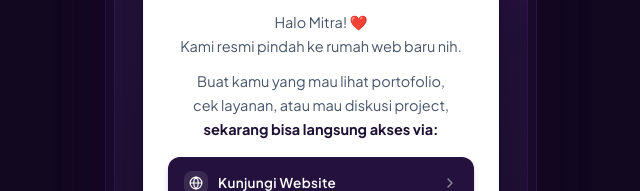
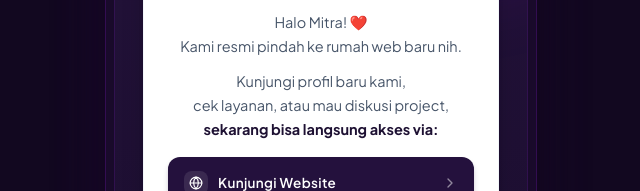
Before and after one commit to otakatikidebranding/otakatikide, a React (Vite) app: page / in a window 1280 px wide. Shown: the part 228-419 px from the top of the page, without its empty margins (319-959 px from the left). Built offline with nearby package versions, Linux system fonts and the light colour scheme.

Commit message:
Update AnnouncementCard.tsx

```diff
--- a/src/components/AnnouncementCard.tsx
+++ b/src/components/AnnouncementCard.tsx
@@ -97,7 +97,7 @@ export const AnnouncementCard: React.FC<AnnouncementCardProps> = () => {
             </p>
 
             <p>
-              Buat kamu yang mau lihat portofolio,
+              Kunjungi profil baru kami,
               <br />
               cek layanan, atau mau diskusi project,
               <br />
```
